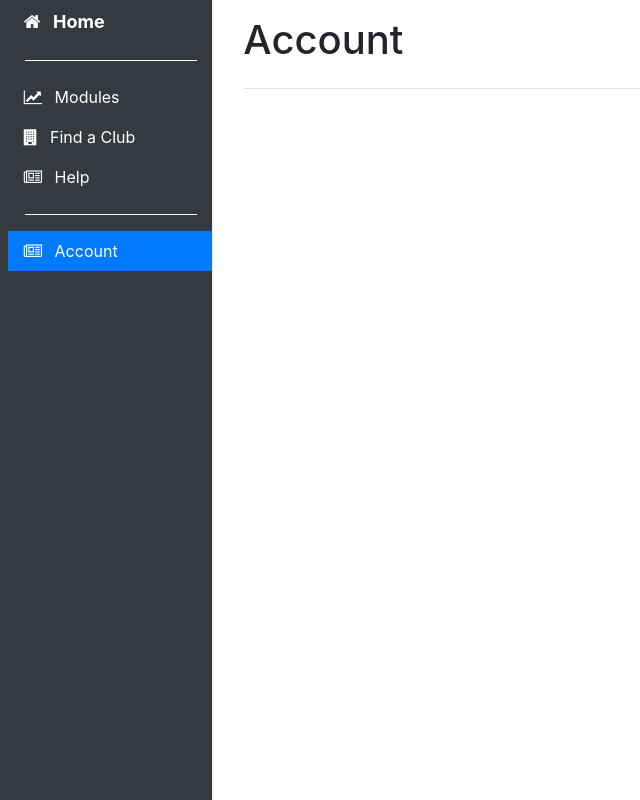
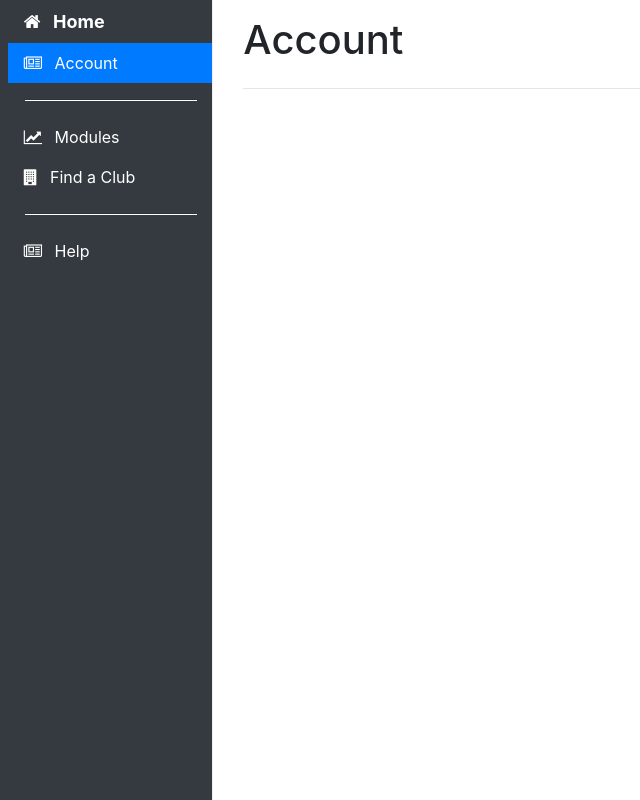
Before and after one commit to jordanallenlewis/Keep_It_Simple_Trainer, an Angular app in the folder KIST/client/: page /account in a window 1280 px wide. Shown: the whole page, without its empty margins (0-640 px from the left). Built offline with nearby package versions, Linux system fonts and the light colour scheme; what ng2-smart-table would draw is missing.

Commit message:
Moved sidebar buttons around

```diff
--- a/KIST/client/src/app/sidebar/sidebar.component.html
+++ b/KIST/client/src/app/sidebar/sidebar.component.html
@@ -1,8 +1,12 @@
 <nav class="col-sm-3 col-md-2 d-none d-sm-block bg-dark sidebar">
   <ul class="nav nav-pills flex-column" style="margin-left: 10px">
+
     <li class="nav-item">
       <a class="nav-link home" routerLink="/dashboard" [routerLinkActive]="['active']" [routerLinkActiveOptions]="{exact:true}"><i class="fa fa-home" aria-hidden="true"></i>Home</a>
     </li>
+    <li class="nav-item">
+        <a class="nav-link" routerLink="/account" [routerLinkActive]="['active']" [routerLinkActiveOptions]="{exact:true}"><i class="fa fa-newspaper-o"></i>Account</a>
+      </li>
     <hr class="split">
     <li class="nav-item">
       <a class="nav-link" routerLink="/modules" [routerLinkActive]="['active']" [routerLinkActiveOptions]="{exact:true}"><i class="fa fa-line-chart" aria-hidden="true"></i>Modules</a>
@@ -10,13 +14,10 @@
     <li class="nav-item">
       <a class="nav-link" routerLink="/find" [routerLinkActive]="['active']" [routerLinkActiveOptions]="{exact:true}"><i class="fa fa-building"></i>Find a Club</a>
     </li>
+    <hr class="split">
     <li class="nav-item">
       <a class="nav-link" routerLink="/help" [routerLinkActive]="['active']" [routerLinkActiveOptions]="{exact:true}"><i class="fa fa-newspaper-o"></i>Help</a>
     </li>
-    <hr class="split">
-    <li class="nav-item">
-        <a class="nav-link" routerLink="/account" [routerLinkActive]="['active']" [routerLinkActiveOptions]="{exact:true}"><i class="fa fa-newspaper-o"></i>Account</a>
-      </li>
 
   </ul>
 </nav>
```
